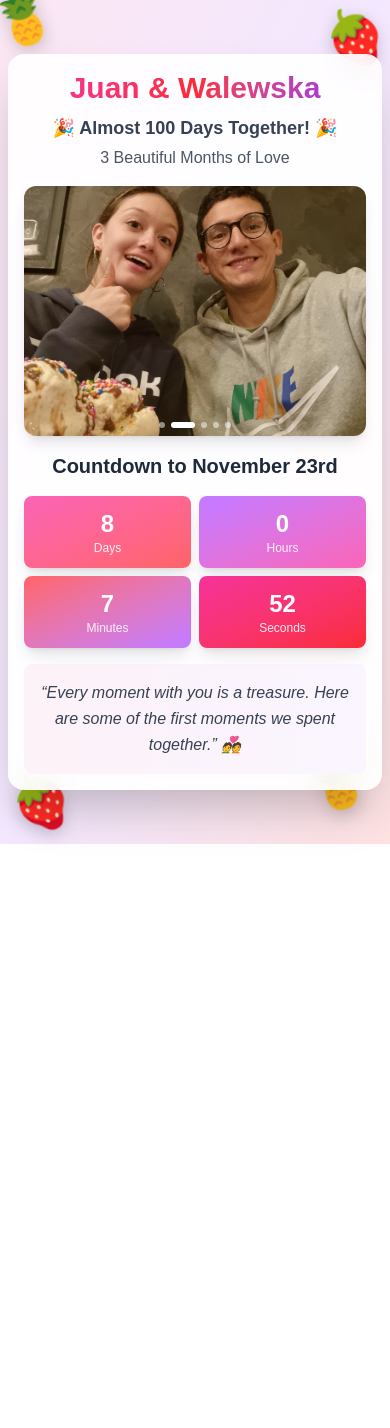
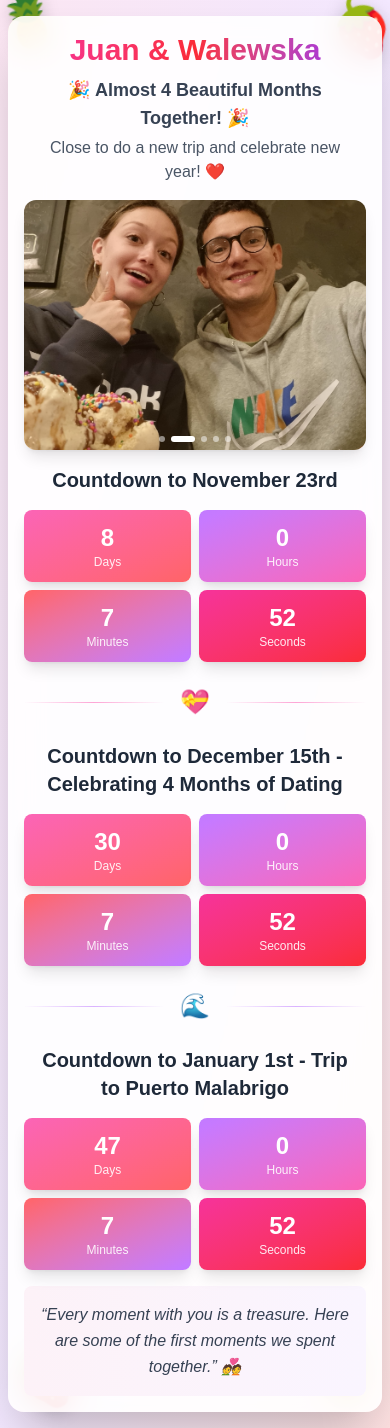
Before and after one commit to Juarpla/100d, a Next.js app: page / in a window 390 px wide. Before the commit the page ends 844 px from the top, so only its background shows below. Built offline with nearby package versions, Linux system fonts and the light colour scheme; no server answers.

Commit message:
Refresh new counters

```diff
--- /dev/null
+++ b/app/api/phrase/route.ts
@@ -0,0 +1,82 @@
+import { NextResponse } from 'next/server';
+
+export async function GET() {
+    const apiKey = process.env.GEMINI_API_KEY;
+
+    if (!apiKey) {
+        return NextResponse.json(
+            { error: 'Gemini API key not configured' },
+            { status: 500 }
+        );
+    }
+
+    try {
+        // CORRECCIÓN: Usamos el modelo que SÍ aparece en tu lista: 'gemini-2.5-flash'
+        const response = await fetch(
+            `https://generativelanguage.googleapis.com/v1beta/models/gemini-2.5-flash:generateContent?key=${apiKey}`,
+            {
+                method: 'POST',
+                headers: {
+                    'Content-Type': 'application/json',
+                },
+                body: JSON.stringify({
+                    contents: [
+                        {
+                            parts: [
+                                {
+                                    text: `Generate a beautiful, inspirational romantic phrase about love and relationships from the perspective of a member of The Church of Jesus Christ of Latter-day Saints (LDS). Keep it concise (1-2 sentences, maximum 30 words). Do not include quotation marks in your response.`
+                                }
+                            ]
+                        }
+                    ],
+                    // MANTENER ESTO: Los filtros de seguridad son necesarios para evitar bloqueos en temas religiosos
+                    safetySettings: [
+                        { category: "HARM_CATEGORY_HARASSMENT", threshold: "BLOCK_ONLY_HIGH" },
+                        { category: "HARM_CATEGORY_HATE_SPEECH", threshold: "BLOCK_ONLY_HIGH" },
+                        { category: "HARM_CATEGORY_SEXUALLY_EXPLICIT", threshold: "BLOCK_ONLY_HIGH" },
+                        { category: "HARM_CATEGORY_DANGEROUS_CONTENT", threshold: "BLOCK_ONLY_HIGH" }
+                    ],
+                    generationConfig: {
+                        temperature: 0.9,
+                        maxOutputTokens: 1024,
+                    }
+                }),
+                // Cache for 24 hours
+                cache: 'no-store'
+            }
+        );
+
+        if (!response.ok) {
+            const errorText = await response.text();
+            console.error('Gemini API error details:', {
+                status: response.status,
+                statusText: response.statusText,
+                body: errorText
+            });
+            throw new Error(`Gemini API error: ${response.status} - ${response.statusText}`);
+        }
+
+        const data = await response.json();
+        console.log("🎉 Gemini API response data:", data.candidates?.[0]);
+
+        // Verificación de seguridad
+        const candidate = data.candidates?.[0];
+        if (!candidate?.content?.parts?.[0]?.text) {
+            console.warn("⚠️ Respuesta vacía. Razón de parada:", candidate?.finishReason);
+        }
+
+        const phrase = candidate?.content?.parts?.[0]?.text?.trim() ||
+            "Every moment with you is a treasure. Here are some of the first moments we spent together.";
+
+        return NextResponse.json({ phrase }, {
+            headers: {
+                'Cache-Control': 'public, s-maxage=86400, stale-while-revalidate=172800'
+            }
+        });
+    } catch (error) {
+        console.error('Error fetching phrase from Gemini:', error);
+        return NextResponse.json({
+            phrase: "Every moment with you is a treasure. Here are some of the first moments we spent together."
+        });
+    }
+}
--- a/app/layout.tsx
+++ b/app/layout.tsx
@@ -13,8 +13,8 @@ const geistMono = Geist_Mono({
 });
 
 export const metadata: Metadata = {
-  title: "J&W - 100 Days of Love",
-  description: "Celebrating Juan & Walewska's 100 beautiful days together",
+  title: "J&W - 4 Months of Love",
+  description: "Celebrating Juan & Walewska's 4 Months together",
   icons: {
     icon: [
       { url: '/favicon.svg', type: 'image/svg+xml' },
--- a/app/page.tsx
+++ b/app/page.tsx
@@ -12,7 +12,25 @@ export default function Home() {
     isComplete: false
   });
 
+  const [timeLeft4Months, setTimeLeft4Months] = useState({
+    days: 0,
+    hours: 0,
+    minutes: 0,
+    seconds: 0,
+    isComplete: false
+  });
+
+  const [timeLeftTrip, setTimeLeftTrip] = useState({
+    days: 0,
+    hours: 0,
+    minutes: 0,
+    seconds: 0,
+    isComplete: false
+  });
+
   const [currentImageIndex, setCurrentImageIndex] = useState(0);
+  const [lovePhrase, setLovePhrase] = useState("Every moment with you is a treasure. Here are some of the first moments we spent together.");
+  const [isPhraseLoading, setIsPhraseLoading] = useState(true);
 
   const images = [
     "/love/WhatsApp Image 2025-11-14 at 17.38.08.jpeg",
@@ -22,34 +40,37 @@ export default function Home() {
     "/love/WhatsApp Image 2025-11-14 at 17.45.19.jpeg"
   ];
 
-  useEffect(() => {
-    const calculateTimeLeft = () => {
-      const targetDate = new Date('2025-11-23T00:00:00').getTime();
+  const calculateTimeLeft = (targetDate: string) => {
+    const target = new Date(targetDate).getTime();
     const now = new Date().getTime();
-      const difference = targetDate - now;
+    const difference = target - now;
 
     if (difference <= 0) {
-        setTimeLeft({
+      return {
         days: 0,
         hours: 0,
         minutes: 0,
         seconds: 0,
         isComplete: true
-        });
-        return;
+      };
     }
 
-      setTimeLeft({
+    return {
       days: Math.floor(difference / (1000 * 60 * 60 * 24)),
       hours: Math.floor((difference % (1000 * 60 * 60 * 24)) / (1000 * 60 * 60)),
       minutes: Math.floor((difference % (1000 * 60 * 60)) / (1000 * 60)),
       seconds: Math.floor((difference % (1000 * 60)) / 1000),
       isComplete: false
-      });
+    };
   };
 
-    calculateTimeLeft();
-    const timer = setInterval(calculateTimeLeft, 1000);
+  useEffect(() => {
+    const targetDate = '2025-11-23T00:00:00';
+    setTimeLeft(calculateTimeLeft(targetDate));
+
+    const timer = setInterval(() => {
+      setTimeLeft(calculateTimeLeft(targetDate));
+    }, 1000);
 
     return () => clearInterval(timer);
   }, []);
@@ -61,6 +82,48 @@ export default function Home() {
 
     return () => clearInterval(imageTimer);
   }, [images.length]);
+
+  useEffect(() => {
+    const update4Months = () => {
+      setTimeLeft4Months(calculateTimeLeft('2025-12-15T00:00:00'));
+    };
+
+    update4Months();
+    const timer = setInterval(update4Months, 1000);
+
+    return () => clearInterval(timer);
+  }, []);
+
+  useEffect(() => {
+    const updateTrip = () => {
+      setTimeLeftTrip(calculateTimeLeft('2026-01-01T00:00:00'));
+    };
+
+    updateTrip();
+    const timer = setInterval(updateTrip, 1000);
+
+    return () => clearInterval(timer);
+  }, []);
+
+  useEffect(() => {
+    const fetchLovePhrase = async () => {
+      try {
+        setIsPhraseLoading(true);
+        const response = await fetch('/api/phrase');
+        const data = await response.json();
+        if (data.phrase) {
+          setLovePhrase(data.phrase);
+        }
+      } catch (error) {
+        console.error('Error fetching love phrase:', error);
+        // Keep the default phrase on error
+      } finally {
+        setIsPhraseLoading(false);
+      }
+    };
+
+    fetchLovePhrase();
+  }, []);
 
   return (
     <div className="min-h-screen bg-gradient-to-br from-pink-100 via-purple-100 to-red-100 dark:from-pink-900 dark:via-purple-900 dark:to-red-900">
@@ -86,10 +149,10 @@ export default function Home() {
               Juan & Walewska
             </h1>
             <p className="text-lg sm:text-xl md:text-2xl text-gray-700 dark:text-gray-300 font-semibold px-2">
-              🎉 Almost 100 Days Together! 🎉
+              🎉 Almost 4 Beautiful Months Together! 🎉
             </p>
             <p className="text-base sm:text-lg text-gray-600 dark:text-gray-400 mt-1 sm:mt-2 px-2">
-              3 Beautiful Months of Love
+              Close to do a new trip and celebrate new year! ❤️
             </p>
           </div>
 
@@ -127,7 +190,7 @@ export default function Home() {
           </div>
 
           {/* Countdown Section */}
-          {!timeLeft.isComplete ? (
+          {!timeLeft.isComplete && (
             <div className="text-center">
               <h2 className="text-xl sm:text-2xl md:text-3xl font-semibold text-gray-800 dark:text-white mb-4 sm:mb-6 px-2">
                 Countdown to November 23rd
@@ -167,25 +230,115 @@ export default function Home() {
                 </div>
               </div>
             </div>
-          ) : (
-            <div className="text-center py-6 sm:py-8 md:py-12 px-2">
-              <h2 className="text-3xl sm:text-4xl md:text-5xl lg:text-6xl font-bold text-transparent bg-gradient-to-r from-pink-500 to-purple-600 bg-clip-text mb-3 sm:mb-4">
-                🎊 Congratulations! 🎊
+          )}
+
+          {/* Separator */}
+          <div className="flex items-center justify-center my-6 sm:my-8 md:my-10">
+            <div className="flex-grow h-px bg-gradient-to-r from-transparent via-pink-300 to-transparent dark:via-pink-700"></div>
+            <div className="mx-4 text-2xl sm:text-3xl md:text-4xl">💝</div>
+            <div className="flex-grow h-px bg-gradient-to-r from-transparent via-pink-300 to-transparent dark:via-pink-700"></div>
+          </div>
+
+          {/* Countdown to 4 Months */}
+          <div className="text-center mb-4 sm:mb-6">
+            <h2 className="text-xl sm:text-2xl md:text-3xl font-semibold text-gray-800 dark:text-white mb-4 sm:mb-6 px-2">
+              Countdown to December 15th - Celebrating 4 Months of Dating
             </h2>
-              <p className="text-xl sm:text-2xl md:text-3xl text-gray-800 dark:text-white font-semibold mb-3 sm:mb-4">
-                Happy 100 Days Together!
-              </p>
-              <p className="text-lg sm:text-xl text-gray-600 dark:text-gray-300">
-                Celebrating 3 amazing months of love and happiness! 💕
-              </p>
+            <div className="grid grid-cols-2 sm:grid-cols-4 gap-2 sm:gap-3 md:gap-4 mb-4 sm:mb-6">
+              <div className="bg-gradient-to-br from-pink-400 to-red-400 rounded-lg sm:rounded-xl p-3 sm:p-4 shadow-lg">
+                <div className="text-2xl sm:text-3xl md:text-4xl lg:text-5xl font-bold text-white">
+                  {timeLeft4Months.days}
                 </div>
-          )}
+                <div className="text-xs sm:text-sm md:text-base text-white/90 font-medium">
+                  Days
+                </div>
+              </div>
+              <div className="bg-gradient-to-br from-purple-400 to-pink-400 rounded-lg sm:rounded-xl p-3 sm:p-4 shadow-lg">
+                <div className="text-2xl sm:text-3xl md:text-4xl lg:text-5xl font-bold text-white">
+                  {timeLeft4Months.hours}
+                </div>
+                <div className="text-xs sm:text-sm md:text-base text-white/90 font-medium">
+                  Hours
+                </div>
+              </div>
+              <div className="bg-gradient-to-br from-red-400 to-purple-400 rounded-lg sm:rounded-xl p-3 sm:p-4 shadow-lg">
+                <div className="text-2xl sm:text-3xl md:text-4xl lg:text-5xl font-bold text-white">
+                  {timeLeft4Months.minutes}
+                </div>
+                <div className="text-xs sm:text-sm md:text-base text-white/90 font-medium">
+                  Minutes
+                </div>
+              </div>
+              <div className="bg-gradient-to-br from-pink-500 to-red-500 rounded-lg sm:rounded-xl p-3 sm:p-4 shadow-lg">
+                <div className="text-2xl sm:text-3xl md:text-4xl lg:text-5xl font-bold text-white">
+                  {timeLeft4Months.seconds}
+                </div>
+                <div className="text-xs sm:text-sm md:text-base text-white/90 font-medium">
+                  Seconds
+                </div>
+              </div>
+            </div>
+          </div>
+
+          {/* Separator */}
+          <div className="flex items-center justify-center my-6 sm:my-8 md:my-10">
+            <div className="flex-grow h-px bg-gradient-to-r from-transparent via-purple-300 to-transparent dark:via-purple-700"></div>
+            <div className="mx-4 text-2xl sm:text-3xl md:text-4xl">🌊</div>
+            <div className="flex-grow h-px bg-gradient-to-r from-transparent via-purple-300 to-transparent dark:via-purple-700"></div>
+          </div>
+
+          {/* Countdown to Trip */}
+          <div className="text-center mb-4 sm:mb-6">
+            <h2 className="text-xl sm:text-2xl md:text-3xl font-semibold text-gray-800 dark:text-white mb-4 sm:mb-6 px-2">
+              Countdown to January 1st - Trip to Puerto Malabrigo
+            </h2>
+            <div className="grid grid-cols-2 sm:grid-cols-4 gap-2 sm:gap-3 md:gap-4 mb-4 sm:mb-6">
+              <div className="bg-gradient-to-br from-pink-400 to-red-400 rounded-lg sm:rounded-xl p-3 sm:p-4 shadow-lg">
+                <div className="text-2xl sm:text-3xl md:text-4xl lg:text-5xl font-bold text-white">
+                  {timeLeftTrip.days}
+                </div>
+                <div className="text-xs sm:text-sm md:text-base text-white/90 font-medium">
+                  Days
+                </div>
+              </div>
+              <div className="bg-gradient-to-br from-purple-400 to-pink-400 rounded-lg sm:rounded-xl p-3 sm:p-4 shadow-lg">
+                <div className="text-2xl sm:text-3xl md:text-4xl lg:text-5xl font-bold text-white">
+                  {timeLeftTrip.hours}
+                </div>
+                <div className="text-xs sm:text-sm md:text-base text-white/90 font-medium">
+                  Hours
+                </div>
+              </div>
+              <div className="bg-gradient-to-br from-red-400 to-purple-400 rounded-lg sm:rounded-xl p-3 sm:p-4 shadow-lg">
+                <div className="text-2xl sm:text-3xl md:text-4xl lg:text-5xl font-bold text-white">
+                  {timeLeftTrip.minutes}
+                </div>
+                <div className="text-xs sm:text-sm md:text-base text-white/90 font-medium">
+                  Minutes
+                </div>
+              </div>
+              <div className="bg-gradient-to-br from-pink-500 to-red-500 rounded-lg sm:rounded-xl p-3 sm:p-4 shadow-lg">
+                <div className="text-2xl sm:text-3xl md:text-4xl lg:text-5xl font-bold text-white">
+                  {timeLeftTrip.seconds}
+                </div>
+                <div className="text-xs sm:text-sm md:text-base text-white/90 font-medium">
+                  Seconds
+                </div>
+              </div>
+            </div>
+          </div>
 
           {/* Love message */}
           <div className="text-center mt-4 sm:mt-6 md:mt-8 p-4 sm:p-5 md:p-6 bg-gradient-to-r from-pink-50 to-purple-50 dark:from-pink-900/30 dark:to-purple-900/30 rounded-lg sm:rounded-xl">
+            {isPhraseLoading ? (
+              <p className="text-base sm:text-lg md:text-xl text-gray-500 dark:text-gray-400 italic leading-relaxed animate-pulse">
+                Loading inspiration...
+              </p>
+            ) : (
               <p className="text-base sm:text-lg md:text-xl text-gray-700 dark:text-gray-300 italic leading-relaxed">
-              &ldquo;Every moment with you is a treasure. Here are some of the first moments we spent together.&rdquo; 💑
+                &ldquo;{lovePhrase}&rdquo; 💑
               </p>
+            )}
           </div>
         </div>
       </main>
```
Lines whose indentation alone changed are shown as unchanged.
